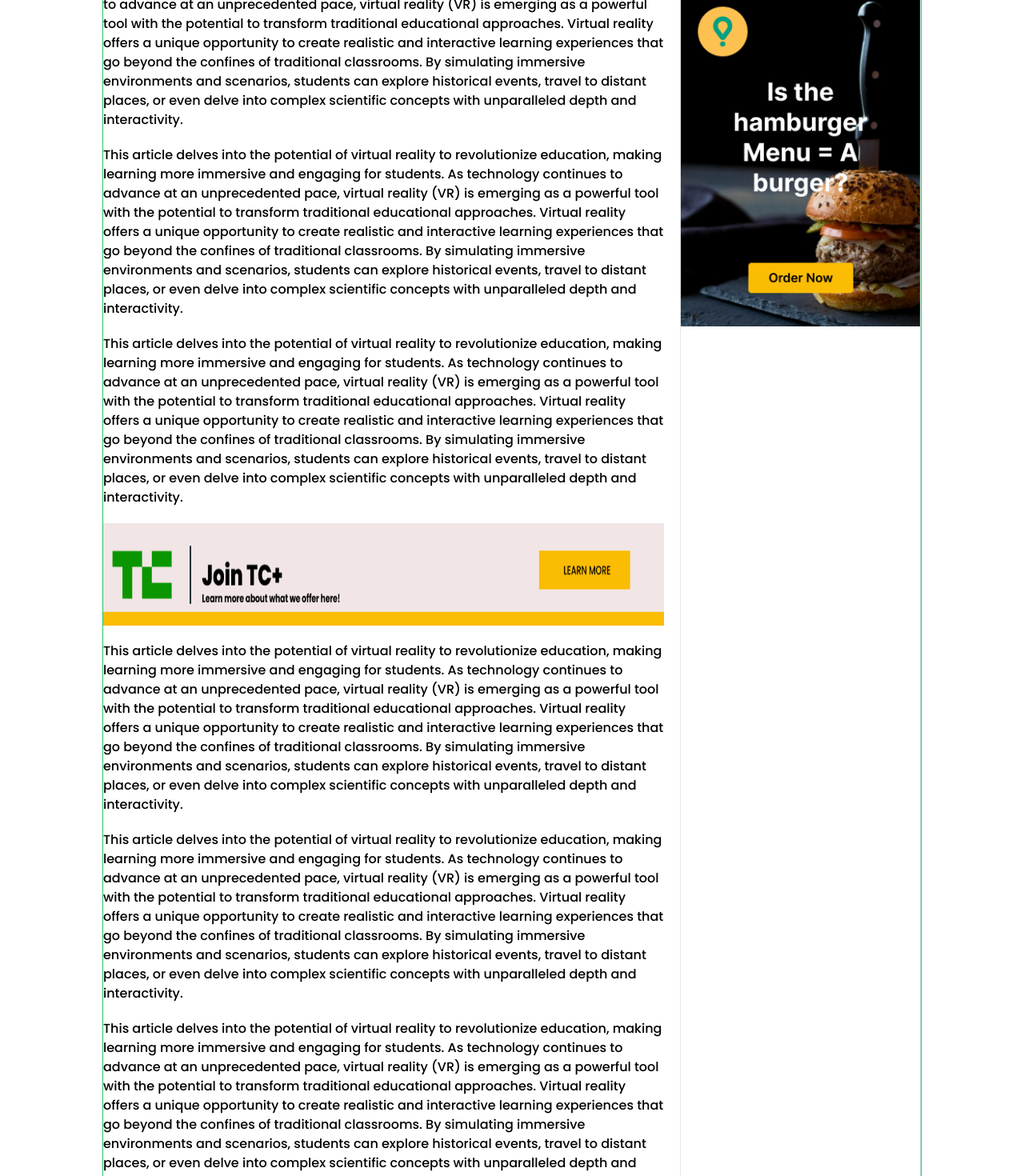
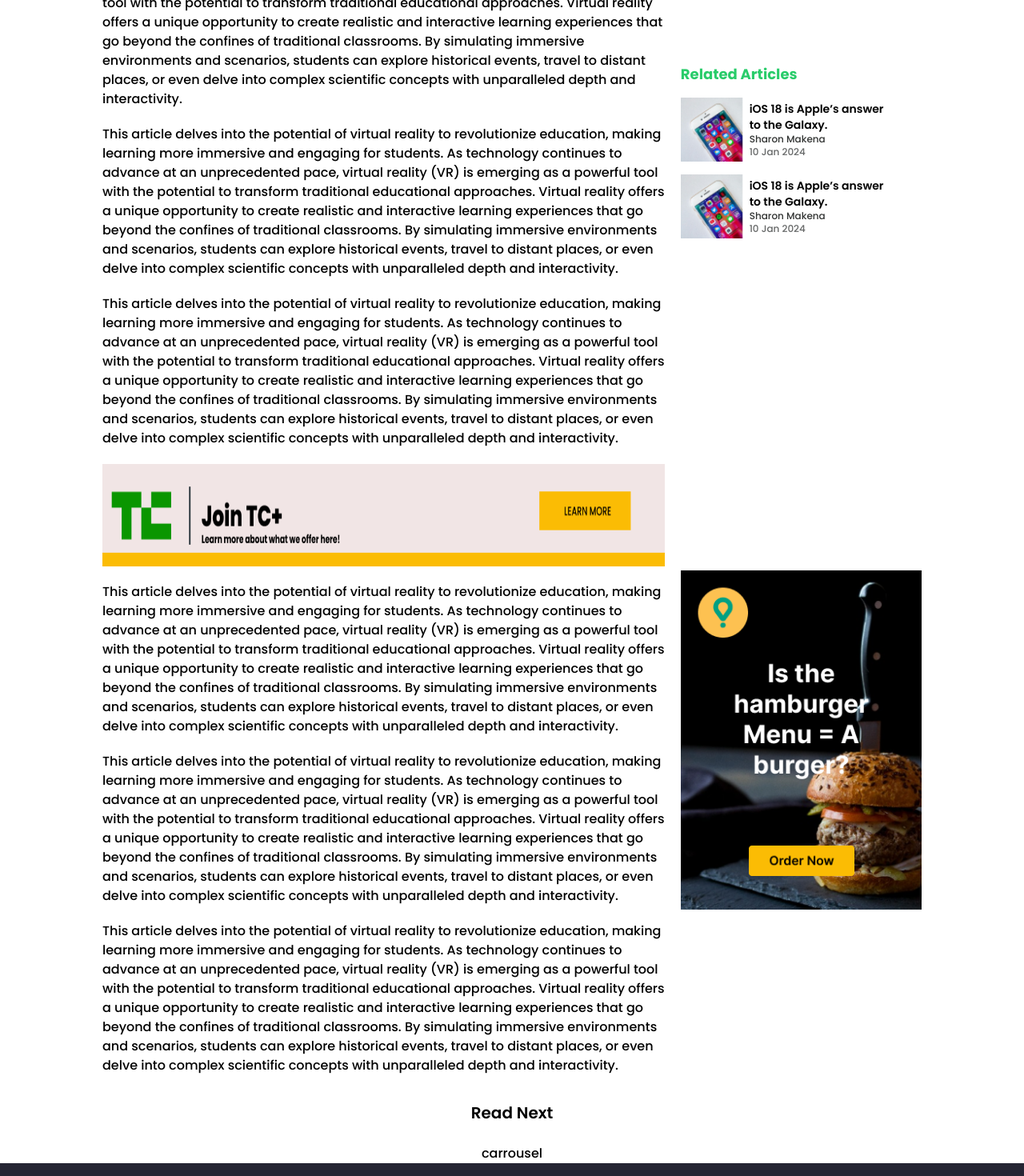
Before and after one commit to SpaceyaTech/SYT-Web-Redesign, a React (Vite) app: page /blogs2 in a window 1280 px wide. Shown: the part 1240-2710 px from the top of the page at 80% size. Built offline with nearby package versions, Linux system fonts and the light colour scheme; no server answers.

Commit message:
mobile responsive

```diff
--- a/src/APP/pages/blog2/Blog2.jsx
+++ b/src/APP/pages/blog2/Blog2.jsx
@@ -1,13 +1,14 @@
 import React from "react";
 
-import { Advert, BlogHeader, BlogBody } from "./sections";
+import { Advert, BlogHeader, BlogBody, NextRead } from "./sections";
 
 function Blog2() {
   return (
-    <div className="max-w-[1024px] mx-auto border border-green-500">
+    <div className="max-w-[1024px] mx-auto">
       <Advert />
       <BlogHeader />
       <BlogBody />
+      <NextRead />
     </div>
   );
 }
--- a/src/APP/pages/blog2/sections/BlogBody.jsx
+++ b/src/APP/pages/blog2/sections/BlogBody.jsx
@@ -1,11 +1,12 @@
 import React from "react";
 import Advert from "./Advert";
 import { glovo } from "../../../../assets/images/blogs-page";
+import RelatedBlog from "./RelatedBlog";
 
 function BlogBody() {
   return (
-    <div className="flex flex-row gap-5 w-full pb-8">
-      <div className="w-[70%] flex flex-col gap-5">
+    <div className="flex flex-col md:flex-row gap-5 w-full pb-8 px-3 md:px-0">
+      <div className="w-full md:w-[70%] flex flex-col gap-5">
         {/* <div className="container text-[13px] md:text-base font-normal text-[#323433]"> */}
         {/* <div
               className="blog-content"
@@ -95,11 +96,23 @@ function BlogBody() {
         {/* </div> */}
       </div>
 
-      <div className="w-[30%] border mt-16">
-        <div className="">Related Articles</div>
+      <div className="w-full md:w-[30%] flex flex-col justify-around">
+        <div className="flex flex-col gap-4">
+          <h3 className="text-[#29CC6A] text-lg font-bold leading-normal">
+            Related Articles
+          </h3>
+          <div className="flex flex-col gap-4">
+            <RelatedBlog />
+            <RelatedBlog />
+          </div>
+        </div>
 
-        <div className="">
-          <img src={glovo} alt="glovo" />
+        <div className="hidden md:flex">
+          <img
+            src={glovo}
+            alt="glovo"
+            className="object-cover w-full aspect-auto"
+          />
         </div>
       </div>
     </div>
--- a/src/APP/pages/blog2/sections/BlogHeader.jsx
+++ b/src/APP/pages/blog2/sections/BlogHeader.jsx
@@ -12,19 +12,19 @@ import {
 function BlogHeader() {
   return (
     <div className="flex flex-col">
-      <div className="w-[864px]">
-        <h1 className="py-3 text-4xl font-bold leading-normal">
+      <div className="md:w-[864px] px-3 md:px-0">
+        <h1 className="py-3 text-2xl md:text-4xl font-bold leading-normal text-center md:text-left">
           Kenya is protecting its forests and reparian lands using modern drone
           technology
         </h1>
 
-        <p className="text-lg leading-normal">
+        <p className="text-base md:text-lg leading-normal text-center md:text-left">
           The Kenyan ministry of forestry partnered with OneAgric, an IoT firm
           that specializes in aerial mapping using drone technology, to map our
           public forests and protect gazetted riparian lands from encroachment
         </p>
 
-        <div className="flex items-center gap-2 my-3">
+        <div className="flex items-center gap-2 mt-5 md:my-3">
           <img
             src={Ellipse30}
             alt="ellipse"
@@ -43,10 +43,10 @@ function BlogHeader() {
         <img
           src={blog1}
           alt="blog1"
-          className="object-cover w-full h-[540px] rounded-xl"
+          className="object-cover w-full md:h-[540px] md:rounded-xl"
         />
 
-        <div className="flex flex-row items-center justify-between">
+        <div className="flex flex-row items-center justify-between px-3 md:px-0">
           <div className="flex flex-row items-center gap-3">
             <button type="button" onClick={() => {}}>
               <img src={facebook} alt="facebook" className="" />
--- /dev/null
+++ b/src/APP/pages/blog2/sections/NextRead.jsx
@@ -0,0 +1,13 @@
+import React from "react";
+
+function NextRead() {
+  return (
+    <div className="mx-auto max-w-[924px] flex flex-col gap-6 items-center px-3 md:px-0">
+      <h4 className="text-xl font-semibold leading-normal">Read Next</h4>
+
+      <div className="">carrousel</div>
+    </div>
+  );
+}
+
+export default NextRead;
--- a/src/APP/pages/blog2/sections/RelatedBlog.jsx
+++ b/src/APP/pages/blog2/sections/RelatedBlog.jsx
@@ -1,7 +1,24 @@
 import React from "react";
+import { Link } from "react-router-dom";
+
+import { iphone } from "../../../../assets/images/blogs-page";
 
 function RelatedBlog() {
-  return <div>RelatedBlog</div>;
+  return (
+    <Link className="flex flex-row items-center gap-2 w-64" to="/blogs2">
+      <img src={iphone} alt="" className="object-cover h-20 w-20" />
+
+      <div className="flex flex-col">
+        <h4 className="text-sm font-semibold line-clamp-2">
+          iOS 18 is Apple’s answer to the Galaxy.
+        </h4>
+        <p className="text-xs font-medium text-[#323433] capitalize">
+          Sharon Makena
+        </p>
+        <small className="text-xs text-[#656767]">10 Jan 2024</small>
+      </div>
+    </Link>
+  );
 }
 
 export default RelatedBlog;
--- a/src/APP/pages/blog2/sections/index.js
+++ b/src/APP/pages/blog2/sections/index.js
@@ -1,3 +1,4 @@
 export { default as Advert } from "./Advert";
 export { default as BlogHeader } from "./BlogHeader";
 export { default as BlogBody } from "./BlogBody";
+export { default as NextRead } from "./NextRead";
--- a/src/assets/images/blogs-page/index.js
+++ b/src/assets/images/blogs-page/index.js
@@ -2,6 +2,7 @@ import search from "./search.png";
 import blog1 from "./blog1.png";
 import advert from "./Frame.png";
 import glovo from "./glovo.png";
+import iphone from "./iphone.png";
 import arrowRight from "./arrow-right.png";
 import chatText from "./chatText.svg";
 import Ellipse30 from "./Ellipse30.png";
@@ -14,6 +15,7 @@ export {
   blog1,
   advert,
   glovo,
+  iphone,
   arrowRight,
   chatText,
   Ellipse30,
```
Also changed, not shown: src/assets/images/blogs-page/iphone.png (added).
